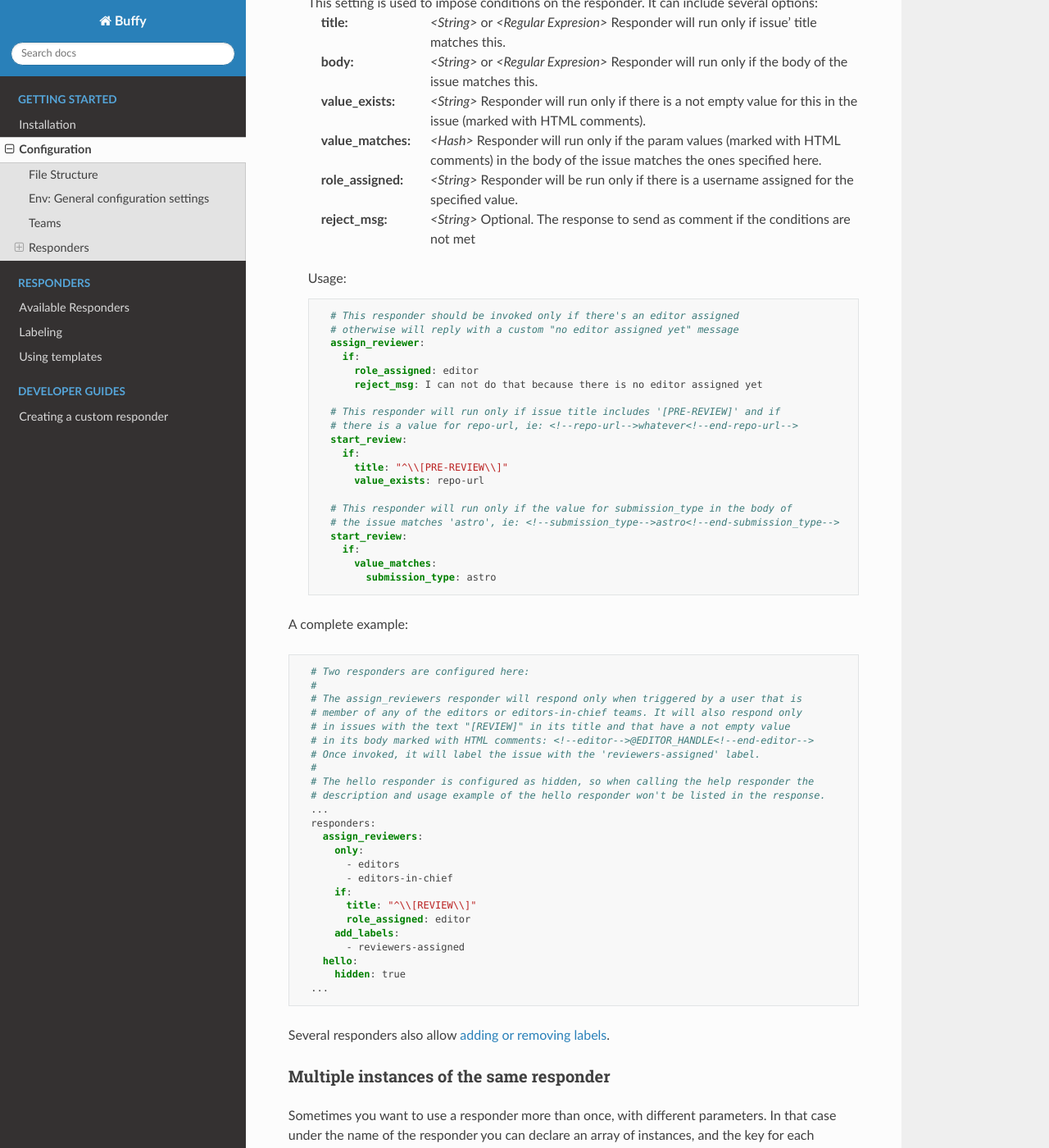
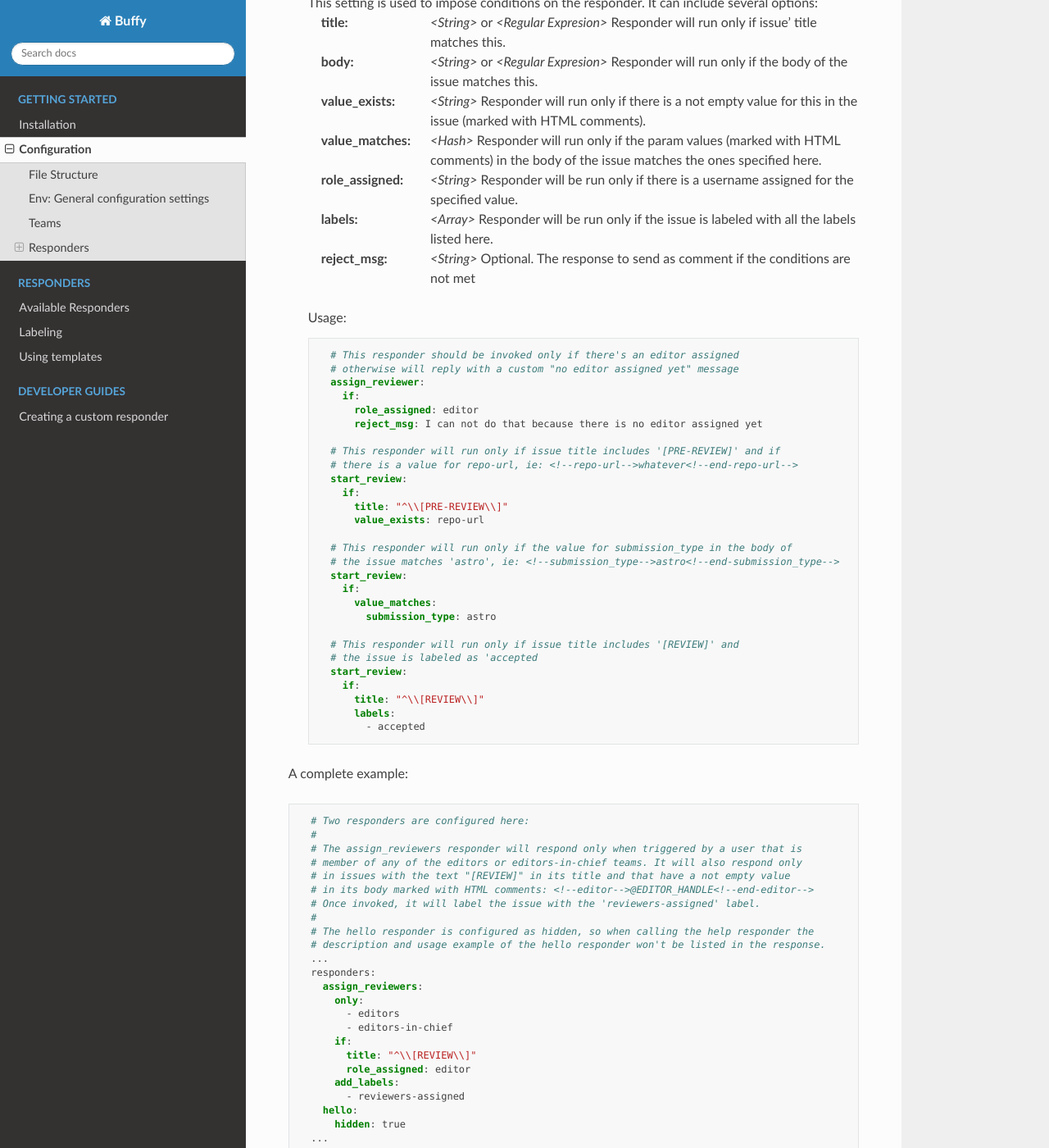
Before and after one commit to openjournals/buffy, a Sphinx documentation site: the page built from docs/configuration.md, in a window 1280 px wide and 1400 px high, scrolled down 3453 px. Shown: the whole window at 82% size. Built offline with Sphinx 7.4.7 and the Read the Docs theme 2.0.0, drawn with Linux system fonts in a browser that asks for light colours.

Commit message:
add docs for if: :labels option

````diff
--- a/docs/configuration.md
+++ b/docs/configuration.md
@@ -161,6 +161,7 @@ The _env_ section is used to declare general key/value settings. For security re
 :value_exists: *<String>* Responder will run only if there is a not empty value for this in the issue (marked with HTML comments).
 :value_matches: *<Hash>* Responder will run only if the param values (marked with HTML comments) in the body of the issue matches the ones specified here.
 :role_assigned: *<String>* Responder will be run only if there is a username assigned for the specified value.
+:labels: *<Array>* Responder will be run only if the issue is labeled with all the labels listed here.
 :reject_msg: *<String>* Optional. The response to send as comment if the conditions are not met
 ```
 
@@ -187,6 +188,14 @@ The _env_ section is used to declare general key/value settings. For security re
       if:
         value_matches:
           submission_type: astro
+
+    # This responder will run only if issue title includes '[REVIEW]' and
+    # the issue is labeled as 'accepted
+    start_review:
+      if:
+        title: "^\\[REVIEW\\]"
+        labels:
+          - accepted
   ```
   </dd>
 
````
